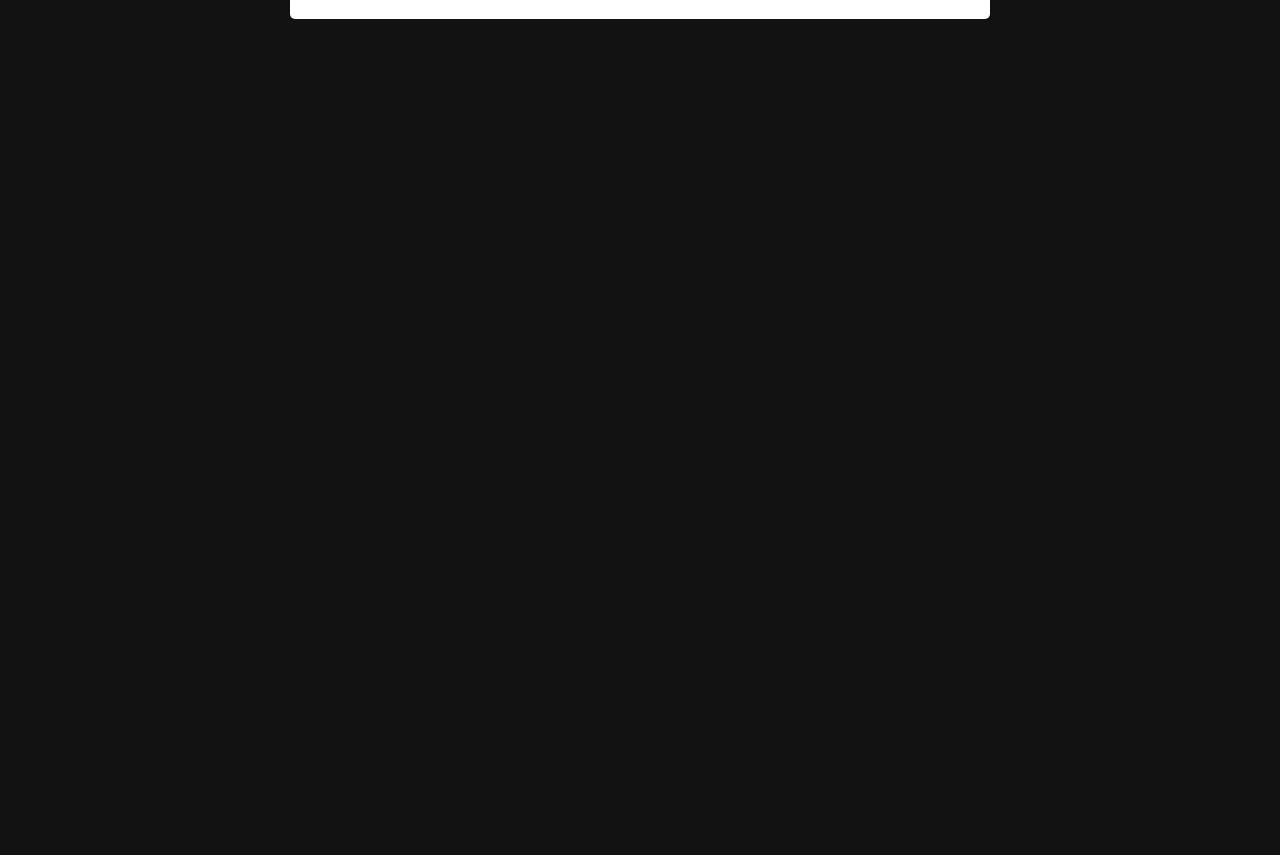
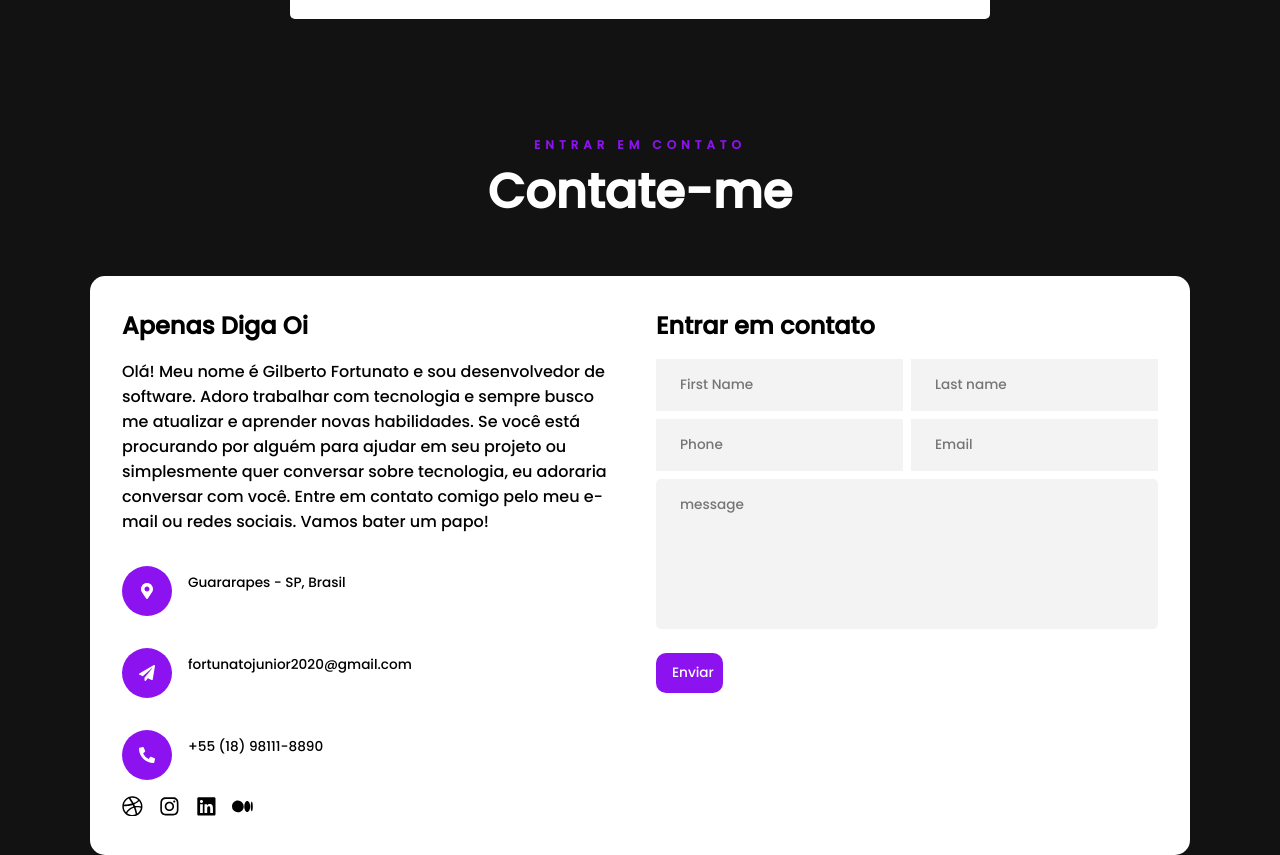
Before and after one commit to xuniorss/portfolio-typescript, a React (Vite) app: page / in a window 1280 px wide. Shown: the part 3901-4756 px from the top of the page. Before the commit the page ends 3920 px from the top, so only its background shows below. Built offline with nearby package versions, Linux system fonts and the light colour scheme.

Commit message:
contact page

```diff
--- a/src/App.tsx
+++ b/src/App.tsx
@@ -1,4 +1,5 @@
 import About from './components/container/About'
+import Contact from './components/container/Contact'
 import Home from './components/container/Home'
 import Portfolio from './components/container/Portfolio'
 import Skills from './components/container/Skills'
@@ -13,6 +14,7 @@ export default function App() {
          <About />
          <Skills />
          <Portfolio />
+         <Contact />
       </div>
    )
 }
--- /dev/null
+++ b/src/components/container/Contact/contact.scss
@@ -0,0 +1,121 @@
+.contact_form {
+   display: grid;
+   grid-template-columns: repeat(2, 1fr);
+   background: white;
+   padding: 2rem;
+   border-radius: 15px;
+   max-width: 1100px;
+   margin-left: auto;
+   margin-right: auto;
+   gap: 2rem;
+   overflow: hidden;
+
+   @media screen and (max-width: 700px) {
+      grid-template-columns: 1fr;
+   }
+
+   .contact_left_container {
+      h3 {
+         font-size: 1.5rem;
+         margin-bottom: 1rem;
+      }
+
+      .contact_text {
+         font-size: flex;
+         margin-bottom: 1rem;
+      }
+
+      .contact_left {
+         display: flex;
+         align-items: center;
+         margin-top: 1rem;
+
+         .icon {
+            width: 50px;
+            height: 50px;
+            margin-top: 1rem;
+            background: #8c12f0;
+            color: white;
+            display: flex;
+            justify-content: center;
+            align-items: center;
+            border-radius: 50%;
+            margin-right: 1rem;
+         }
+
+         p {
+            font-size: 0.85rem;
+         }
+      }
+
+      .social_icons {
+         display: flex;
+         margin-top: 1rem;
+
+         div {
+            margin-right: 1rem;
+            cursor: pointer;
+
+            &:hover {
+               opacity: 0.8;
+            }
+
+            svg {
+               font-size: 1.3rem;
+            }
+         }
+      }
+   }
+
+   .contact_right {
+      h3 {
+         font-size: 1.5rem;
+         margin-bottom: 1rem;
+      }
+
+      .row {
+         width: 100%;
+         display: grid;
+         grid-template-columns: repeat(auto-fit, minmax(150px, 1fr));
+         gap: 0.5rem;
+
+         input {
+            border: none;
+            outline: none;
+            margin-bottom: 0.5rem;
+            padding: 1rem 1.5rem;
+            background: #f3f3f3;
+            font-size: 0.85rem;
+            font-family: 'Poppins';
+         }
+
+         textarea {
+            border: none;
+            outline: none;
+            margin-bottom: 0.5rem;
+            padding: 1rem 1.5rem;
+            background: #f3f3f3;
+            border-radius: 5px;
+            resize: none;
+            min-height: 150px;
+            font-size: 0.85rem;
+            font-family: 'Poppins';
+         }
+      }
+
+      .btn {
+         margin-top: 1rem;
+         background: #8c12f0;
+         padding: 0.65rem 1rem;
+         border-radius: 10px;
+         font-size: 0.85rem;
+         width: 4.2rem;
+      }
+
+      a {
+         text-decoration: none;
+         color: #fff;
+         text-transform: capitalize;
+      }
+   }
+}
--- /dev/null
+++ b/src/components/container/Contact/index.tsx
@@ -0,0 +1,78 @@
+import './contact.scss'
+import { motion } from 'framer-motion'
+import { contacts } from '../../../utils/contact'
+import { socialIcons } from '../../../utils/data'
+
+export default function Contact() {
+   return (
+      <div className="container" id="contact">
+         <motion.div
+            initial={{ opacity: 0 }}
+            whileInView={{ y: [-50, 0], opacity: 1 }}
+            className="title"
+         >
+            <span>Entrar em contato</span>
+            <h1>Contate-me</h1>
+         </motion.div>
+         <div className="contact_form">
+            <motion.div
+               initial={{ x: 0, opacity: 0 }}
+               whileInView={{ x: [-150, 0], opacity: 1 }}
+               transition={{ duration: 1 }}
+               className="contact_left_container"
+            >
+               <h3>Apenas Diga Oi</h3>
+               <p className="contact_text">
+                  Olá! Meu nome é Gilberto Fortunato e sou desenvolvedor de software. Adoro
+                  trabalhar com tecnologia e sempre busco me atualizar e aprender novas habilidades.
+                  Se você está procurando por alguém para ajudar em seu projeto ou simplesmente quer
+                  conversar sobre tecnologia, eu adoraria conversar com você. Entre em contato
+                  comigo pelo meu e-mail ou redes sociais. Vamos bater um papo!
+               </p>
+               {contacts.map((contact) => {
+                  let Icon = contact.icon
+                  return (
+                     <div className="contact_left" key={contact.id}>
+                        <div className="icon">{<Icon />}</div>
+                        <p>{contact.infoText}</p>
+                     </div>
+                  )
+               })}
+
+               <div className="social_icons">
+                  {socialIcons.map((socialIcon, index) => {
+                     let Icon = socialIcon.icon
+                     return <div key={index}>{<Icon />}</div>
+                  })}
+               </div>
+            </motion.div>
+            <motion.div
+               initial={{ x: 0, opacity: 0 }}
+               whileInView={{ x: [150, 0], opacity: 1 }}
+               transition={{ duration: 1 }}
+               className="contact_right"
+            >
+               <h3>Entrar em contato</h3>
+               <div className="row">
+                  <input type="text" placeholder="First Name" />
+                  <input type="text" placeholder="Last name" />
+               </div>
+               <div className="row">
+                  <input type="text" placeholder="Phone" />
+                  <input type="email" placeholder="Email" />
+               </div>
+               <div className="row">
+                  <textarea placeholder="message"></textarea>
+               </div>
+               <motion.div
+                  whileHover={{ scale: 1.1 }}
+                  transition={{ duration: 0.3 }}
+                  className="btn"
+               >
+                  <a href="#">Enviar</a>
+               </motion.div>
+            </motion.div>
+         </div>
+      </div>
+   )
+}
--- /dev/null
+++ b/src/models/Contact/index.ts
@@ -0,0 +1,7 @@
+import { IconType } from 'react-icons'
+
+export interface ContactProps {
+   id: number
+   icon: IconType
+   infoText: string
+}
--- /dev/null
+++ b/src/utils/contact/index.ts
@@ -0,0 +1,21 @@
+import { FaMapMarkerAlt, FaPaperPlane, FaPhoneAlt } from 'react-icons/fa'
+
+import { ContactProps } from '../../models/Contact'
+
+export const contacts: Array<ContactProps> = [
+   {
+      id: 1,
+      icon: FaMapMarkerAlt,
+      infoText: 'Guararapes - SP, Brasil',
+   },
+   {
+      id: 2,
+      icon: FaPaperPlane,
+      infoText: 'fortunatojunior2020@gmail.com',
+   },
+   {
+      id: 3,
+      icon: FaPhoneAlt,
+      infoText: '+55 (18) 98111-8890',
+   },
+]
--- a/src/utils/skills/index.ts
+++ b/src/utils/skills/index.ts
@@ -37,18 +37,17 @@ export const finishes: Array<FinishesProps> = [
 ]
 
 export const graduations: Array<GraduationsProps> = [
-   // { id: 1, year: '2009', academy: 'Micro-Way', course: 'Computação' },
-   // { id: 2, year: '2010', academy: 'Micro-Way', course: 'Hardware' },
-   // { id: 3, year: '2015', academy: 'SENAI', course: 'Técnico em eletroeletrônica' },
+   { id: 1, year: '2009', academy: 'Micro-Way', course: 'Computação' },
+   { id: 2, year: '2010', academy: 'Micro-Way', course: 'Hardware' },
+   { id: 3, year: '2015', academy: 'SENAI', course: 'Técnico em eletroeletrônica' },
    {
       id: 4,
       year: '2019',
       academy: 'Uni Salesiano',
       course: 'Análise e desenvolvimento de software',
    },
-   { id: 5, year: '2022', academy: 'Udemy', course: 'ReactJs, React Native e NextJs' },
-   { id: 6, year: '2022', academy: 'Udemy', course: 'NodeJs com Express' },
-   // { id: 7, year: '2022', academy: 'Udemy', course: 'Typescript' },
-   // { id: 8, year: '2022', academy: 'Udemy', course: 'React Native' },
-   { id: 9, year: '2022', academy: 'Udemy', course: 'AdonisJs' },
+   { id: 5, year: '2022', academy: 'Udemy', course: 'ReactJs, React Native, NextJs & Typescript' },
+   { id: 6, year: '2022', academy: 'Udemy', course: 'NodeJs com Express & AdonisJs' },
+   // { id: 7, year: '2022', academy: 'Udemy', course: '' },
+   // { id: 9, year: '2022', academy: 'Udemy', course: 'AdonisJs' },
 ]
```
